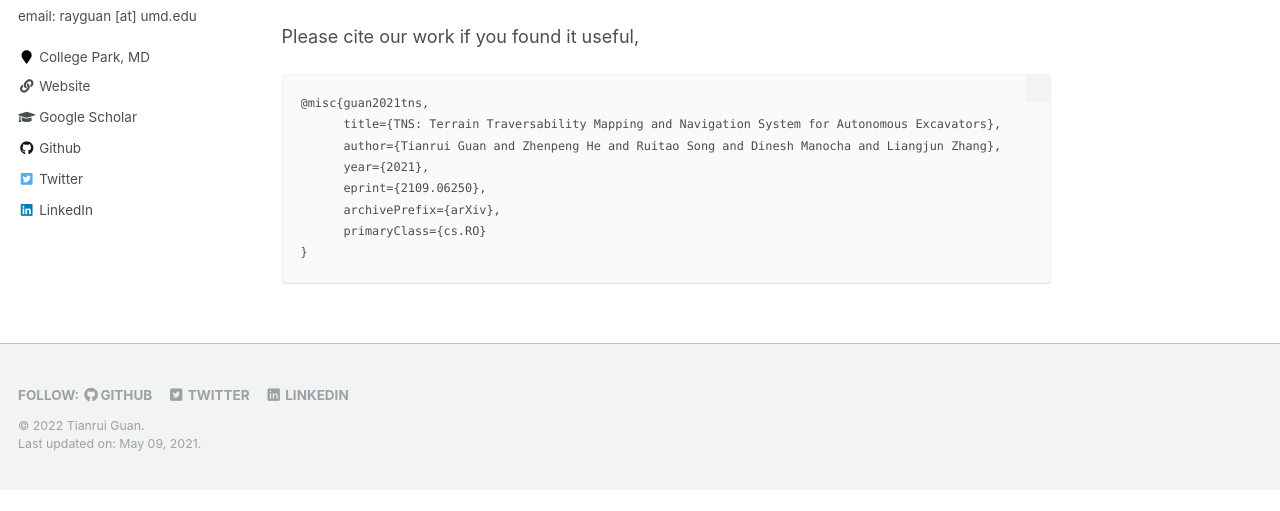
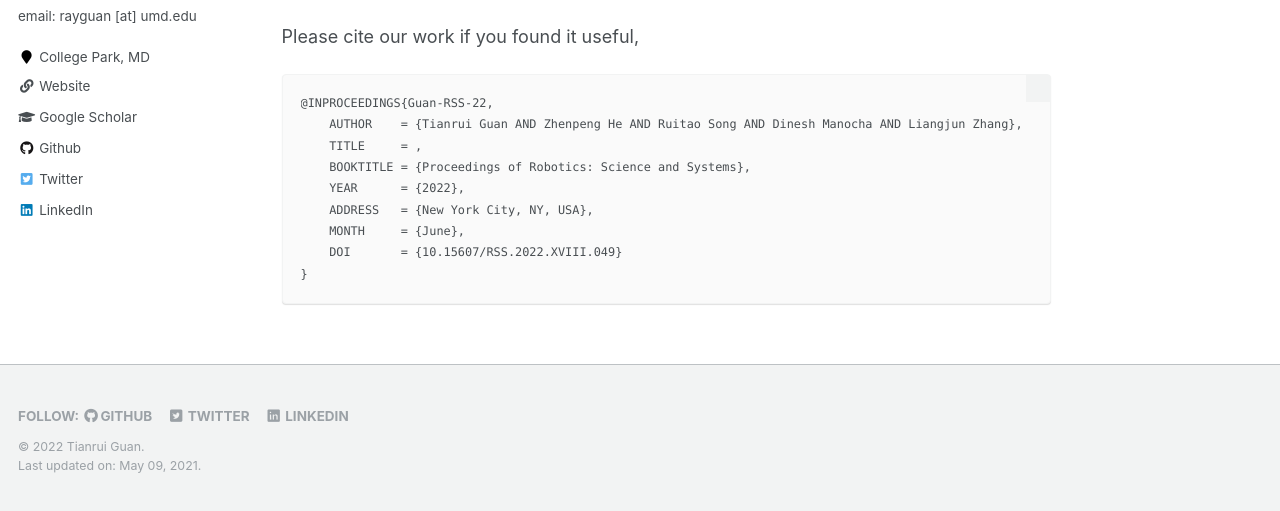
Before and after one commit to rayguan97/rayguan97.github.io, a Jekyll site: the page built from _publications/2022-05-01-TNS.md, in a window 1280 px wide and 900 px high, scrolled down 1071 px, cut to the strip 389-900 px from the top of the window. Built offline with Jekyll 4.4.1, drawn with Linux system fonts in a browser that asks for light colours; before the commit the page ends 1950 px from its top, so only the background shows below that.

Commit message:
Update 2022-05-01-TNS.md

````diff
--- a/_publications/2022-05-01-TNS.md
+++ b/_publications/2022-05-01-TNS.md
@@ -30,12 +30,13 @@ authors: "<b>Tianrui Guan</b>, Zhenpeng He, Ruitao Song, Dinesh Manocha, Liangju
 Please cite our work if you found it useful,
 
 ```
-@misc{guan2021tns,
-      title={TNS: Terrain Traversability Mapping and Navigation System for Autonomous Excavators},
-      author={Tianrui Guan and Zhenpeng He and Ruitao Song and Dinesh Manocha and Liangjun Zhang},
-      year={2021},
-      eprint={2109.06250},
-      archivePrefix={arXiv},
-      primaryClass={cs.RO}
+@INPROCEEDINGS{Guan-RSS-22,
+    AUTHOR    = {Tianrui Guan AND Zhenpeng He AND Ruitao Song AND Dinesh Manocha AND Liangjun Zhang},
+    TITLE     = {{TNS: Terrain Traversability Mapping and Navigation System for Autonomous Excavators}},
+    BOOKTITLE = {Proceedings of Robotics: Science and Systems},
+    YEAR      = {2022},
+    ADDRESS   = {New York City, NY, USA},
+    MONTH     = {June},
+    DOI       = {10.15607/RSS.2022.XVIII.049}
 }
 ```
````
